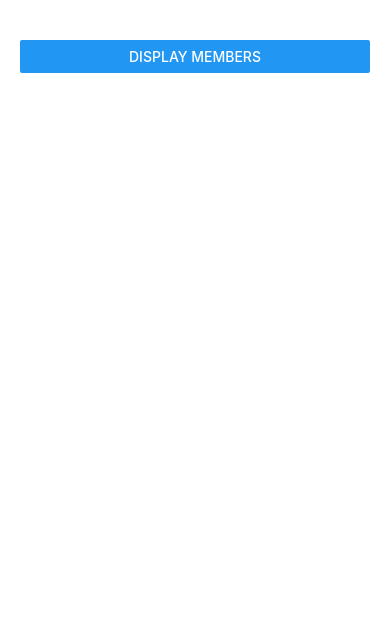
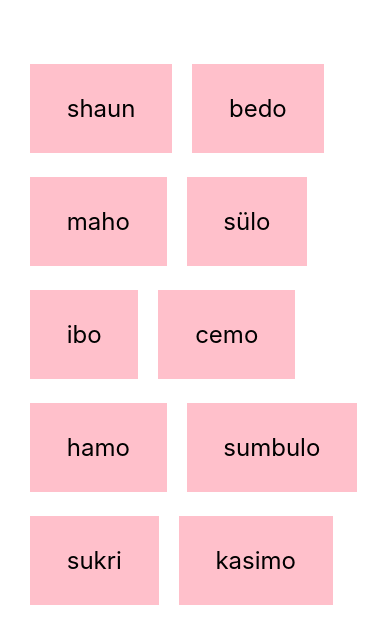
Before and after one commit to abdulhakim-altunkaya/react_native_1, a React Native app: screen / in a window 390 px wide. Shown: the top 644 px of the page. Built offline with nearby package versions, Linux system fonts and the light colour scheme.

Commit message:
list and map files finished

```diff
--- a/App.js
+++ b/App.js
@@ -1,45 +1,36 @@
 import { StatusBar } from 'expo-status-bar';
-import { StyleSheet, Text, View, Button, ScrollView } from 'react-native';
+import { StyleSheet, Text, View, Button, FlatList } from 'react-native';
 import { useState } from "react";
 
 export default function App() {
 
-  let [content, setContent] = useState(null);
+
   const[people, setPeople] = useState([
-    {name: "shaun", key: "1"},
-    {name: "bedo", key: "2"},
-    {name: "maho", key: "3"},
-    {name: "sülo", key: "4"},
-    {name: "ibo", key: "5"},
-    {name: "cemo", key: "6"},
-    {name: "hamo", key: "7"},
-    {name: "sumbulo", key: "8"},
-    {name: "sukri", key: "9"},
-    {name: "kasimo", key: "10"},
+    {name: "shaun", id: "1"},
+    {name: "bedo", id: "2"},
+    {name: "maho", id: "3"},
+    {name: "sülo", id: "4"},
+    {name: "ibo", id: "5"},
+    {name: "cemo", id: "6"},
+    {name: "hamo", id: "7"},
+    {name: "sumbulo", id: "8"},
+    {name: "sukri", id: "9"},
+    {name: "kasimo", id: "10"},
   ])
 
-  let [displayStatus, setDisplayStatus] = useState(false);
-  const displayNames = () => {
-    setDisplayStatus(!displayStatus);
-    if(displayStatus === true) {
-      setContent(
-        people.map( (person) => (
-          <Text style={styles.item} key={person.key}>{person.name}</Text>
-        ))
-      )
-    } else {
-      setContent(null);
-    }
 
-  }
 
   return (
     <View style={styles.container}>
-      <Button title='display members' onPress={displayNames}/>
-      <ScrollView>
-        {content}
-      </ScrollView>
 
+      <FlatList
+        numColumns={2}
+        keyExtractor={(item) => item.id}
+        data={people}
+        renderItem={({item}) => (
+          <Text style={styles.item}> {item.name} </Text>
+        )}
+      />
 
     </View>
   );
@@ -62,5 +53,6 @@ const styles = StyleSheet.create({
     padding: 30,
     backgroundColor: "pink",
     fontSize: 24,
+    marginHorizontal: 10,
   }
 });
```
Also changed, not shown: App2.js (added, +66 -0 lines).
